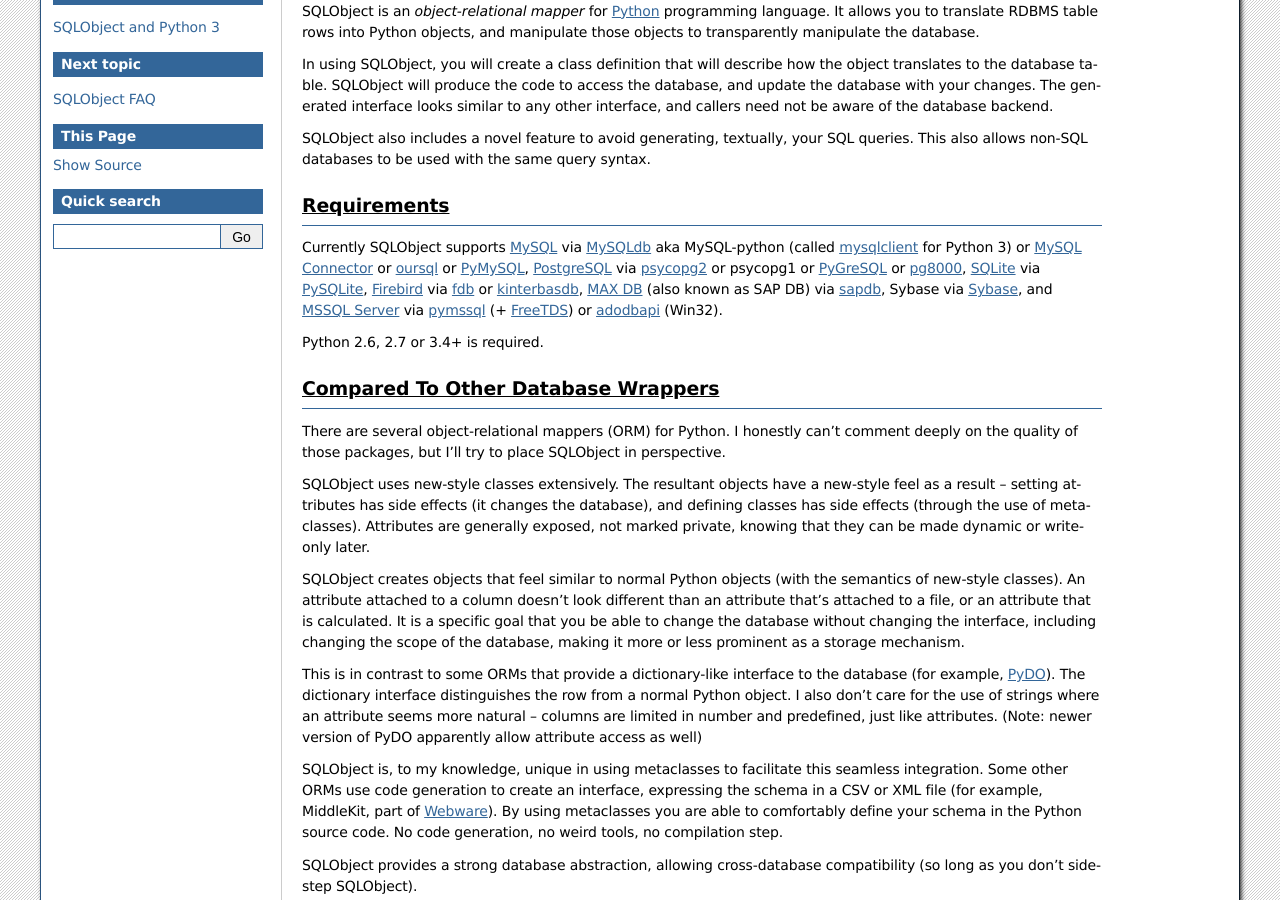
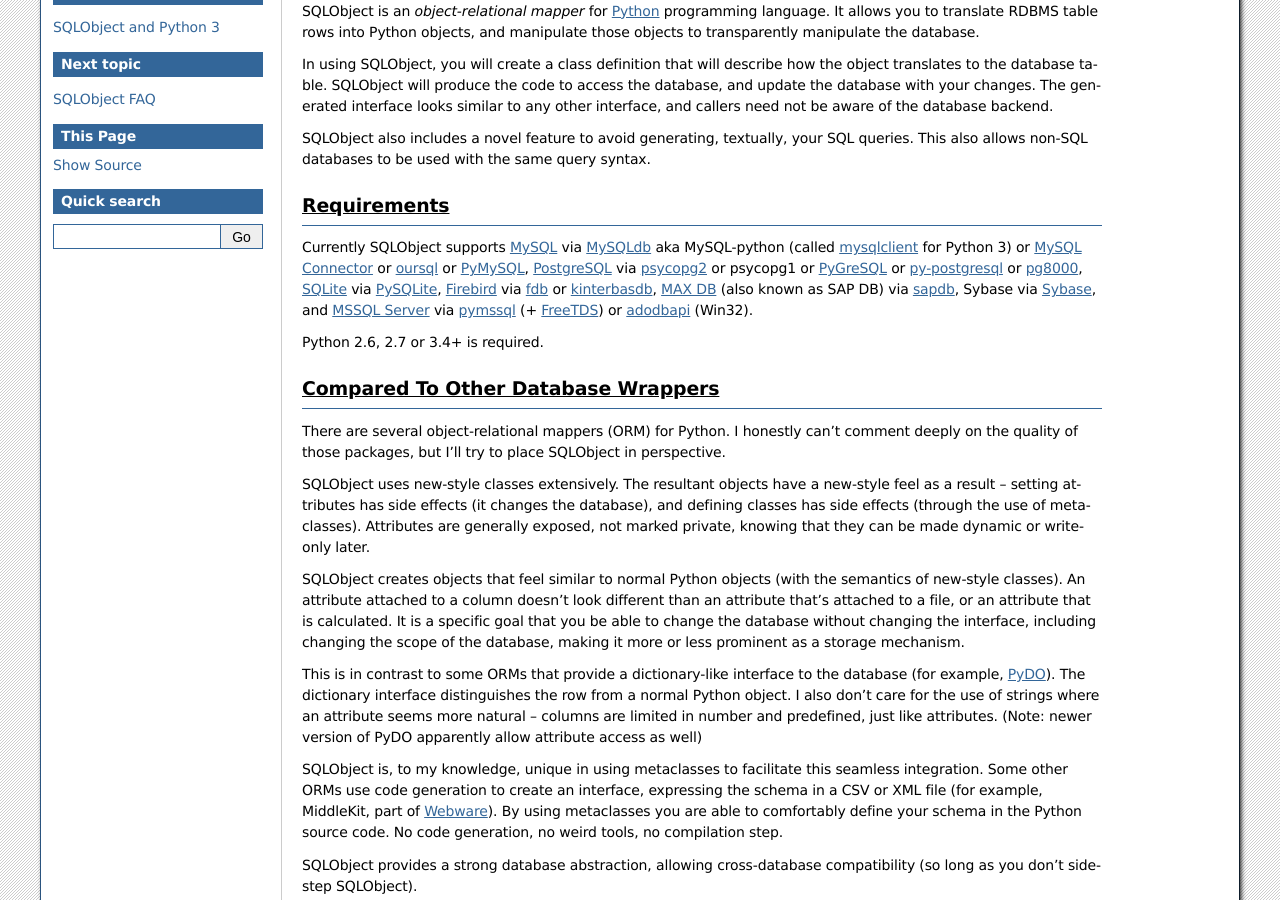
Before and after one commit to sqlobject/sqlobject, a Sphinx documentation site: the page built from docs/SQLObject.rst, in a window 1280 px wide and 900 px high, scrolled down 1811 px. Built offline with Sphinx 7.4.7, drawn with Linux system fonts in a browser that asks for light colours.

Commit message:
Add support for py-postgresql driver

```diff
--- a/docs/News.rst
+++ b/docs/News.rst
@@ -46,6 +46,10 @@
   problems).
 
 * Extend support for PyGreSQL driver. There are still some problems.
+
+* Add support for `py-postgresql
+  <https://pypi.python.org/pypi/py-postgresql>`_ PostgreSQL driver. There
+  are major problems with the driver.
 
 * Add support for `pg8000 <https://pypi.python.org/pypi/pg8000>`_
   PostgreSQL driver. There are still some problems.
--- a/docs/SQLObject.rst
+++ b/docs/SQLObject.rst
@@ -48,10 +48,10 @@
 
 Currently SQLObject supports MySQL_ via MySQLdb_ aka MySQL-python (called
 mysqlclient_ for Python 3) or `MySQL Connector`_ or oursql_ or PyMySQL_,
-PostgreSQL_ via psycopg2_ or psycopg1 or PyGreSQL_ or pg8000_, SQLite_ via
-PySQLite_, Firebird_ via fdb_ or kinterbasdb_, `MAX DB`_ (also known as SAP
-DB) via sapdb_, Sybase via Sybase_, and `MSSQL Server`_ via pymssql_ (+
-FreeTDS_) or adodbapi_ (Win32).
+PostgreSQL_ via psycopg2_ or psycopg1 or PyGreSQL_ or py-postgresql_ or
+pg8000_, SQLite_ via PySQLite_, Firebird_ via fdb_ or kinterbasdb_, `MAX
+DB`_ (also known as SAP DB) via sapdb_, Sybase via Sybase_, and `MSSQL
+Server`_ via pymssql_ (+ FreeTDS_) or adodbapi_ (Win32).
 
 .. _MySQL: https://www.mysql.com/
 .. _MySQLdb: https://sourceforge.net/projects/mysql-python/
@@ -62,6 +62,7 @@
 .. _PostgreSQL: https://postgresql.org
 .. _psycopg2: http://initd.org/psycopg/
 .. _PyGreSQL: http://www.pygresql.org/
+.. _py-postgresql: https://pypi.python.org/pypi/py-postgresql
 .. _pg8000: https://pypi.python.org/pypi/pg8000
 .. _SQLite: https://sqlite.org/
 .. _PySQLite: https://github.com/ghaering/pysqlite
--- a/docs/TODO.rst
+++ b/docs/TODO.rst
@@ -71,8 +71,6 @@
 
 * Switch from setuptools to distribute.
 
-* `py-postgresql driver <https://pypi.python.org/pypi/py-postgresql>`_.
-
 * `pyfirebirdsql <https://pypi.python.org/pypi/firebirdsql>`_.
 
 * `dbms <https://pypi.python.org/pypi/dbms>`_ is a DB API wrapper for DB
```
Also changed, not shown: .travis.yml, 2 other files.
